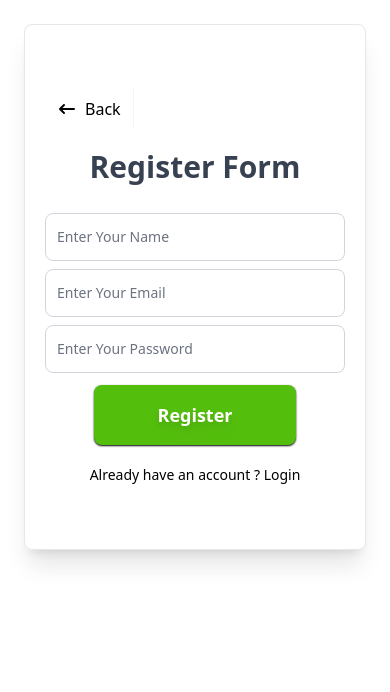
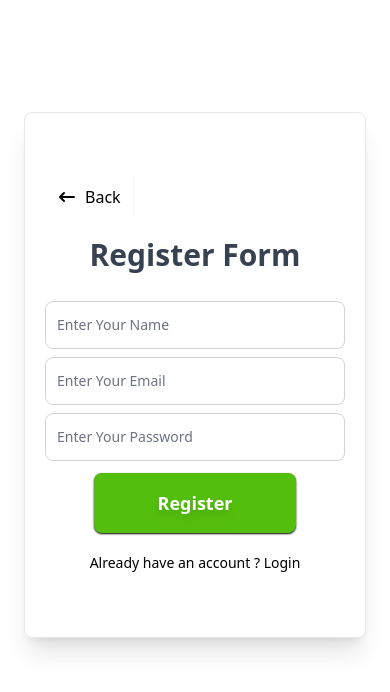
Before and after one commit to revou-fsse-1/w22-group-react-group-c, a Next.js app: page /auth/register in a window 390 px wide. Shown: the top 692 px of the page. Built offline with nearby package versions, Linux system fonts and the light colour scheme.

Commit message:
fixing login register responsive for phone

```diff
--- a/src/pages/auth/login.tsx
+++ b/src/pages/auth/login.tsx
@@ -49,7 +49,7 @@ export default function Login() {
   };
   return (
     <div>
-      <div className="p-6 md:p-32">
+      <div className="p-6 py-28 md:p-32">
         <div className="flex w-full md:w-[500px] flex-col space-y-5 rounded-lg border py-16 px-5 shadow-xl mx-auto">
           <div className="flex">
             {/* <Link href="/"> */}
--- a/src/pages/auth/register.tsx
+++ b/src/pages/auth/register.tsx
@@ -52,7 +52,7 @@ export default function Register() {
   return (
     <div>
       <div>
-        <div className="p-6 md:p-32">
+        <div className="p-6 py-28 md:p-32">
           <div className="flex w-full md:w-[500px] flex-col space-y-5 rounded-lg border py-16 px-5 shadow-xl mx-auto">
             <div className="flex">
               {/* <Link href="/"> */}
```
